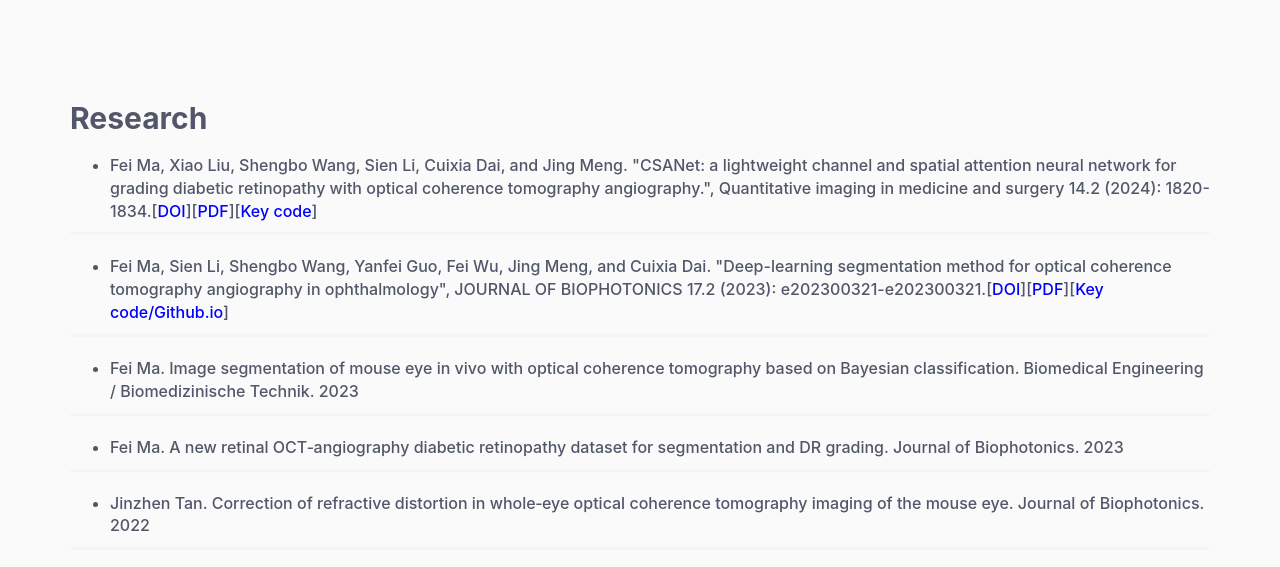
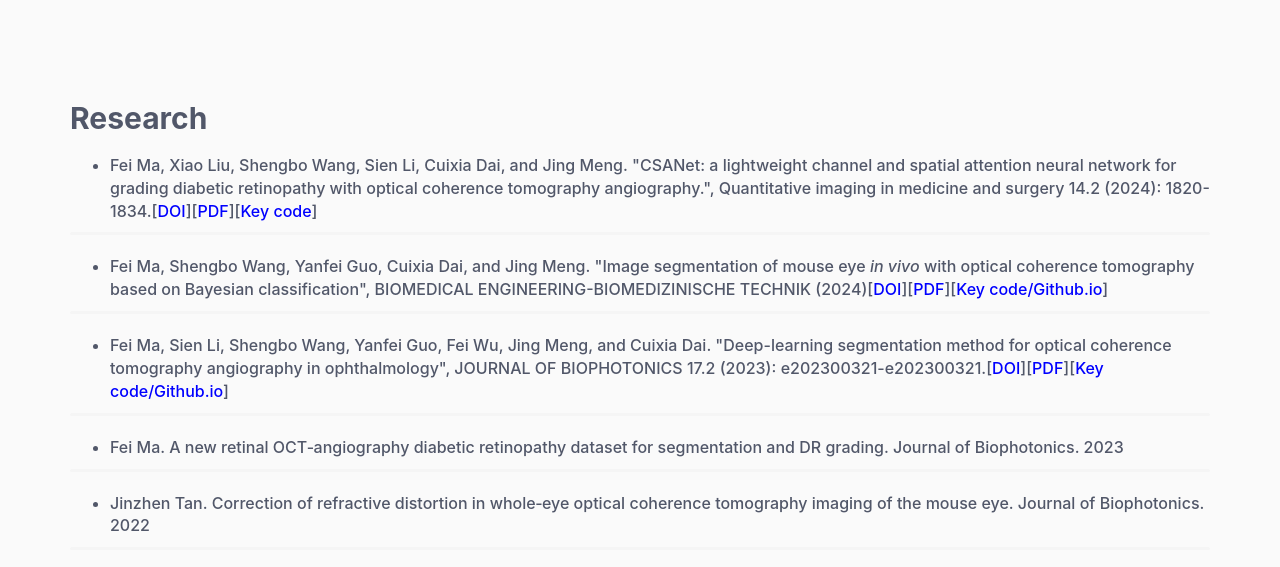
Before and after one commit to mip2019lab/mip2019lab.github.io, a plain HTML site: page index.html in a window 1280 px wide. Shown: the part 642-1209 px from the top of the page. Drawn offline with nearby package versions, Linux system fonts and the light colour scheme.

Commit message:
Update index.html

```diff
--- a/index.html
+++ b/index.html
@@ -220,7 +220,7 @@
                         </div>
                         <div class="progress-box">
                             <ul>
-                                <li>Fei Ma, Sien Li, Shengbo Wang, Yanfei Guo, Fei Wu, Jing Meng, and Cuixia Dai. "Deep-learning segmentation method for optical coherence tomography angiography in ophthalmology", JOURNAL OF BIOPHOTONICS 17.2 (2023): e202300321-e202300321.[<a href="https://doi.org/10.1002/jbio.202300321"><font color='blue' text-decoration : underline >DOI</font></a>][<a href="pdf/JBIO2023Lisien.pdf"><font color='blue' text-decoration : underline >PDF</font></a>][<a href="https://kyanbis.github.io/ODMI"><font color='blue' text-decoration : underline >Key code/Github.io</font></a>]</li>
+                               <li>Fei Ma, Shengbo Wang, Yanfei Guo, Cuixia Dai, and Jing Meng. "Image segmentation of mouse eye <i>in vivo</i> with optical coherence tomography based on Bayesian classification", BIOMEDICAL ENGINEERING-BIOMEDIZINISCHE TECHNIK (2024)[<a href="https://doi.org/10.1515/bmt-2023-0266"><font color='blue' text-decoration : underline >DOI</font></a>][<a href="pdf/WSBBMT.pdf"><font color='blue' text-decoration : underline >PDF</font></a>][<a href="https://17861318579.github.io/LPBC"><font color='blue' text-decoration : underline >Key code/Github.io</font></a>]</li>
                             </ul>
                             <div class="progress">
                                 <div role="progressbar" data-width="87" class="progress-bar bg-color-base"></div>
@@ -228,9 +228,7 @@
                         </div>
                         <div class="progress-box">
                             <ul>
-                                <li>Fei Ma. Image segmentation of mouse eye in vivo with optical coherence tomography
-                                    based on Bayesian classification.
-                                    Biomedical Engineering / Biomedizinische Technik. 2023</li>
+                             <li>Fei Ma, Sien Li, Shengbo Wang, Yanfei Guo, Fei Wu, Jing Meng, and Cuixia Dai. "Deep-learning segmentation method for optical coherence tomography angiography in ophthalmology", JOURNAL OF BIOPHOTONICS 17.2 (2023): e202300321-e202300321.[<a href="https://doi.org/10.1002/jbio.202300321"><font color='blue' text-decoration : underline >DOI</font></a>][<a href="pdf/JBIO2023Lisien.pdf"><font color='blue' text-decoration : underline >PDF</font></a>][<a href="https://kyanbis.github.io/ODMI"><font color='blue' text-decoration : underline >Key code/Github.io</font></a>]</li>
                             </ul>
                             <div class="progress">
                                 <div role="progressbar" data-width="87" class="progress-bar bg-color-base"></div>
```
